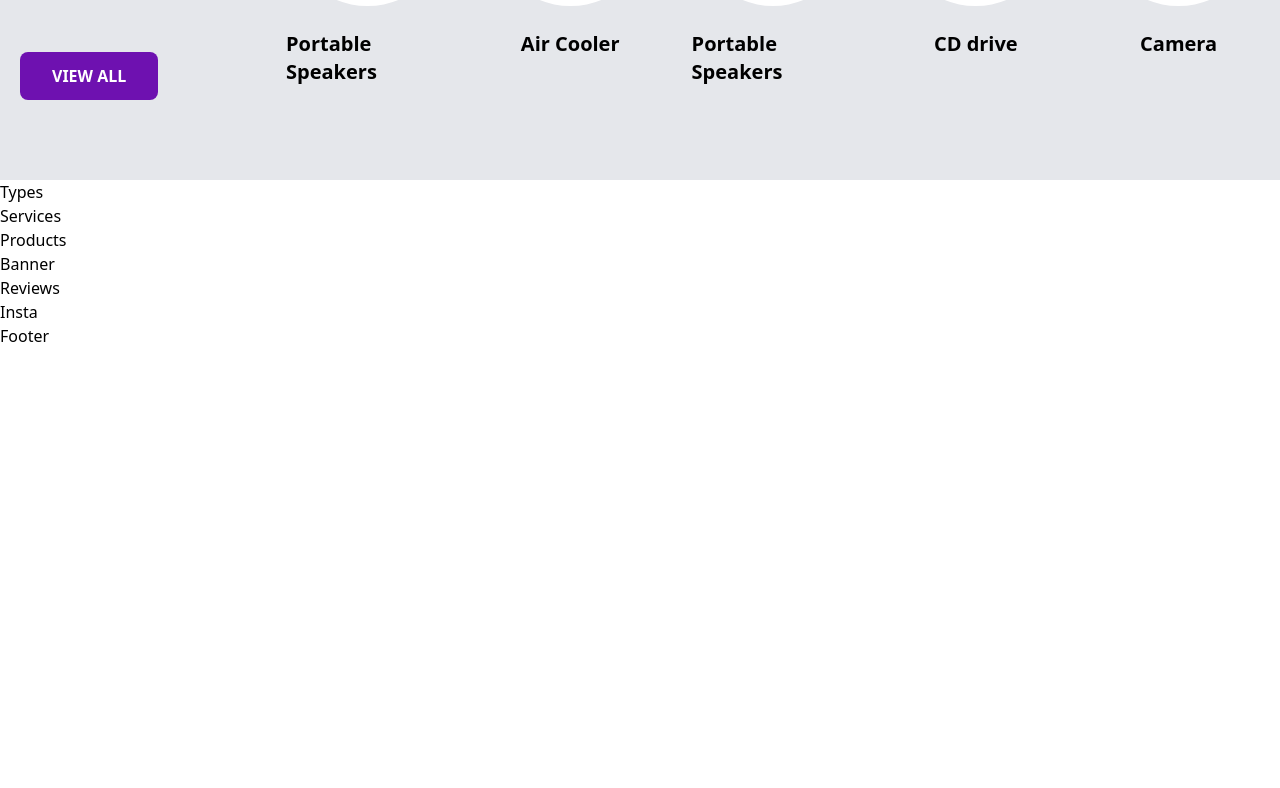
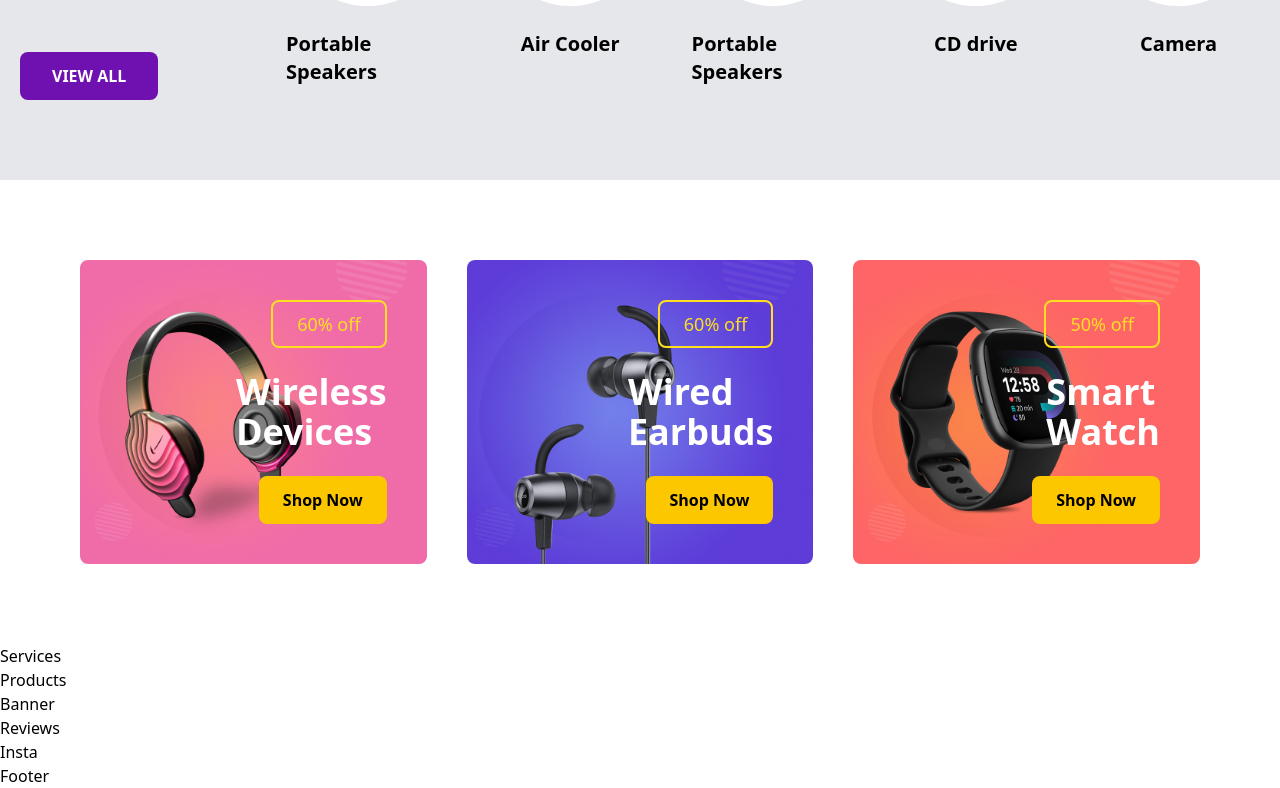
Before and after one commit to Shijin2k3/Shopsy, a React (Vite) app: page / in a window 1280 px wide. Shown: the part 1024-1812 px from the top of the page. Before the commit the page ends 1372 px from the top, so only its background shows below. Built offline with nearby package versions, Linux system fonts and the light colour scheme.

Commit message:
iniitialized Types Section

```diff
--- a/src/components/Types.jsx
+++ b/src/components/Types.jsx
@@ -1,8 +1,53 @@
-import React from 'react'
+import React, { useEffect } from 'react'
+import banner1 from '../assets/banner1.jpg'
+import banner2 from '../assets/banner2.jpg'
+import banner3 from '../assets/banner3.jpg'
+import AOS from 'aos';
+import 'aos/dist/aos.css';
 
 const Types = () => {
+   useEffect(()=>{
+        AOS.init({
+          offset:100,
+          duration:500,
+          easing:'ease-in-out',
+        })
+        AOS.refresh()
+      },[])
   return (
-    <div>Types</div>
+
+    <div className='w-full lg:px-20 px-5 py-[80px] grid lg:grid-cols-3
+    grid-cols-1 justify-center items-start gap-10'>
+      <div data-aos="zoom-in" data-aos-delay='100' className='
+      flex  flex-col justify-center items-end gap-6 bg-cover p-10 rounded-lg
+      ' style={{backgroundImage:`url(${banner1})`}}>
+        <h1 className='text-yellow-300 border-[2px] rounded-lg border-yellow-300
+        px-6 py-2 text-lg'>60% off</h1>
+        <h1 className='text-4xl text-white font-semibold'>Wireless <br /> Devices</h1>
+        <button className='bg-yellow-400 px-6 py-3 rounded-lg
+        text-black cursor-pointer font-semibold'>Shop Now</button>
+      </div>
+
+      <div data-aos="zoom-in" data-aos-delay='100' className='
+      flex  flex-col justify-center items-end gap-6 bg-cover p-10 rounded-lg
+      ' style={{backgroundImage:`url(${banner2})`}}>
+        <h1 className='text-yellow-300 border-[2px] rounded-lg border-yellow-300
+        px-6 py-2 text-lg'>60% off</h1>
+        <h1 className='text-4xl text-white font-semibold'>Wired <br /> Earbuds</h1>
+        <button className='bg-yellow-400 px-6 py-3 rounded-lg
+        text-black cursor-pointer font-semibold'>Shop Now</button>
+      </div>
+
+      <div data-aos="zoom-in" data-aos-delay='100' className='
+      flex  flex-col justify-center items-end gap-6 bg-cover p-10 rounded-lg
+      ' style={{backgroundImage:`url(${banner3})`}}>
+        <h1 className='text-yellow-300 border-[2px] rounded-lg border-yellow-300
+        px-6 py-2 text-lg'>50% off</h1>
+        <h1 className='text-4xl text-white font-semibold'>Smart <br /> Watch</h1>
+        <button className='bg-yellow-400 px-6 py-3 rounded-lg
+        text-black cursor-pointer font-semibold'>Shop Now</button>
+      </div>
+    </div>
   )
 }
 
```
